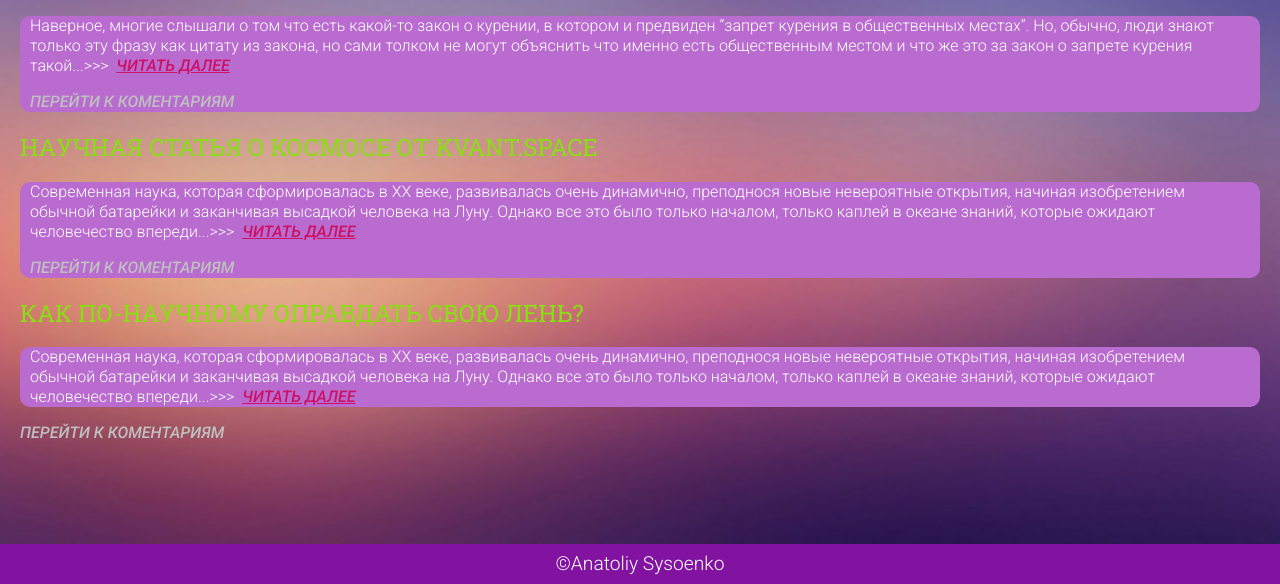
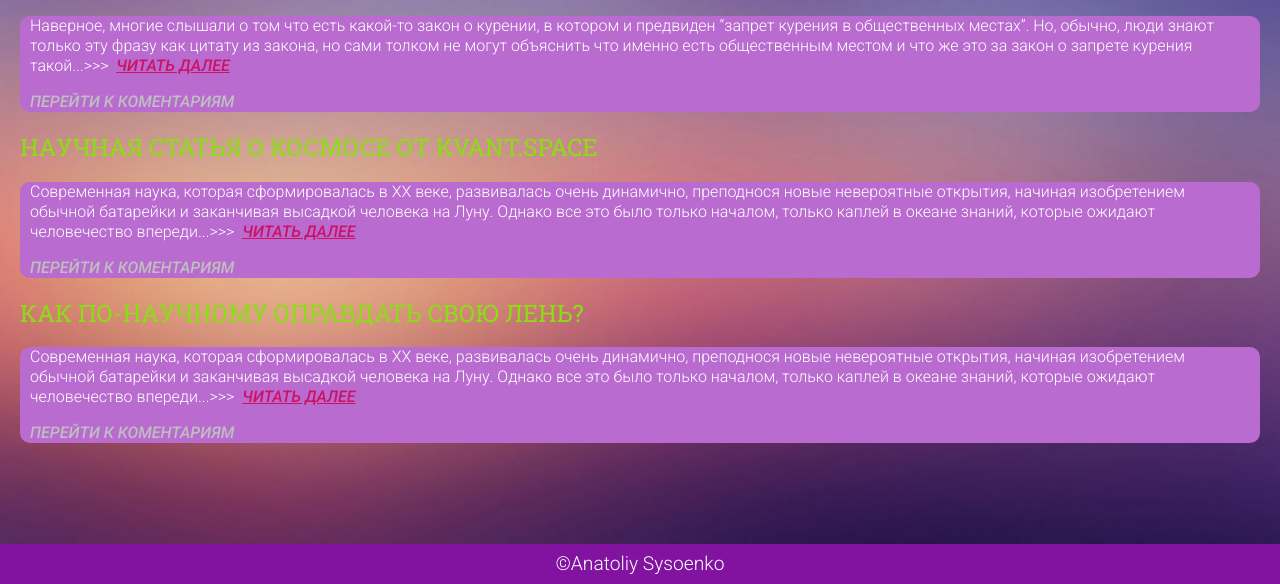
Before and after one commit to DieZzZeL2021/lesson_2, a website: page pages/articles.html in a window 1280 px wide. Shown: the part 216-800 px from the top of the page. Drawn offline with Linux system fonts and the light colour scheme.

Commit message:
блок для bg

```diff
--- a/pages/articles.html
+++ b/pages/articles.html
@@ -83,8 +83,8 @@
         <h2>
           <a href="../articles/article3.html">Как по-научному оправдать свою лень?</a>
         </h2>
-        <div>
-          <p class="content-articles__bg">Современная наука, которая сформировалась в XX веке, развивалась очень
+        <div class="content-articles__bg">
+          <p>Современная наука, которая сформировалась в XX веке, развивалась очень
             динамично, преподнося новые невероятные открытия, начиная изобретением обычной батарейки и заканчивая
             высадкой человека на Луну. Однако все это было только началом, только каплей в океане знаний, которые
             ожидают человечество впереди...>>>&nbsp;
```
